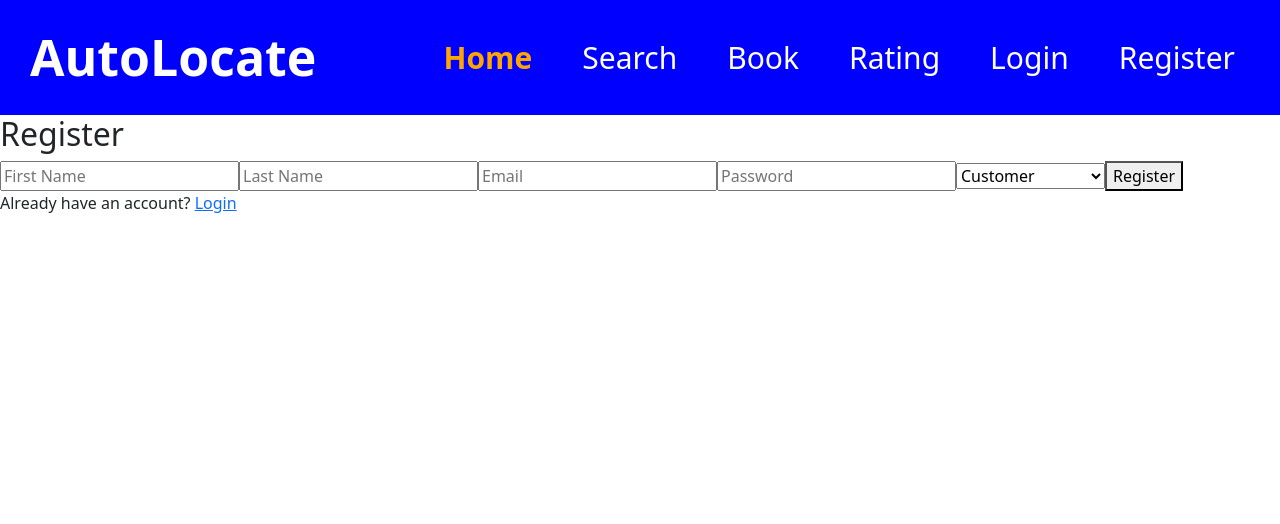
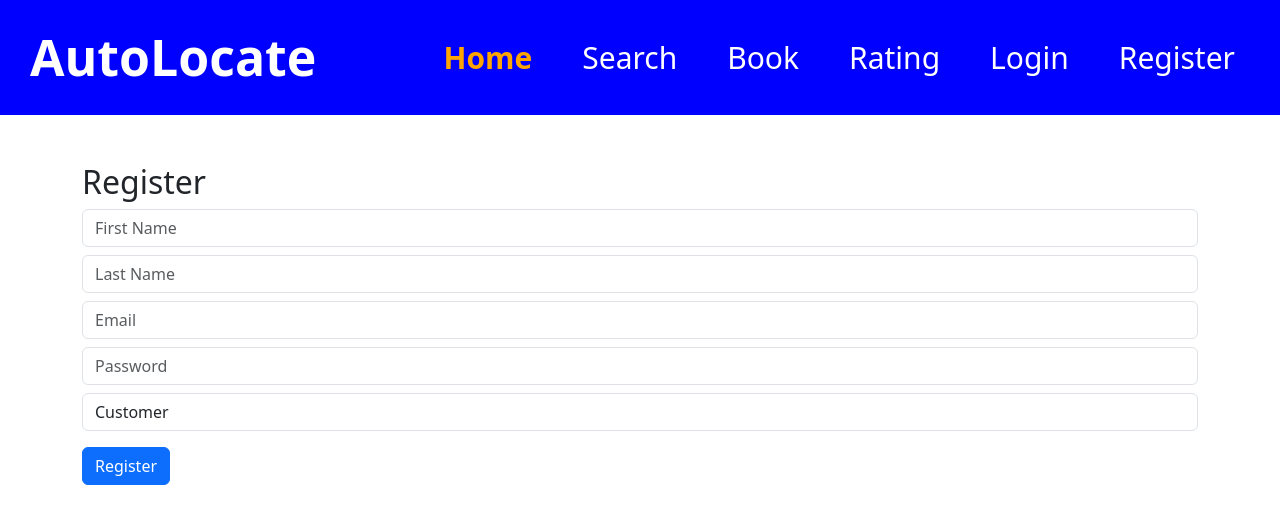
Before and after one commit to AronLimos/vehicle-booking, a React (Create React App) app in the folder frontend/: page /register in a window 1280 px wide. Shown: the top 524 px of the page. Built offline with nearby package versions, Linux system fonts and the light colour scheme.

Commit message:
Added adminkey and owner key for admin and owner registrations

```diff
--- a/frontend/src/App.js
+++ b/frontend/src/App.js
@@ -13,14 +13,14 @@ function App() {
   const [role, setRole] = useState(null);
 
   useEffect(() => {
-    const token = localStorage.getItem('token'); // ✅ Ensure authentication
+    const token = localStorage.getItem('token'); //  Ensure authentication
     const storedRole = localStorage.getItem('role');
 
     if (token && storedRole) {
-      setRole(storedRole);  // ✅ Set role only if both token & role exist
+      setRole(storedRole);  //  Set role only if both token & role exist
       console.log("🔍 Retrieved Role from LocalStorage:", storedRole);
     } else {
-      setRole(null); // ✅ Prevents Logout from appearing incorrectly
+      setRole(null); //  Prevents Logout from appearing incorrectly
       console.warn("⚠️ No valid user session found!");
     }
   }, []);
@@ -57,7 +57,7 @@ function App() {
   ) : (
     <>
       <Link to={`/dashboard/${role}`} className="nav-links">Dashboard</Link>
-      <button onClick={handleLogout}>Logout</button> {/* ✅ Show Logout Only if Logged In */}
+      <button onClick={handleLogout}>Logout</button> {/*  Show Logout Only if Logged In */}
     </>
   )}
 </div>
--- a/frontend/src/pages/Register.js
+++ b/frontend/src/pages/Register.js
@@ -1,41 +1,93 @@
 import React, { useState } from 'react';
-import { useNavigate } from 'react-router-dom';
 import axios from 'axios';
 
-const Register = () => {
-    const [formData, setFormData] = useState({ firstName: '', lastName: '', email: '', password: '', role: 'customer' });
-    const [error, setError] = useState('');
-    const navigate = useNavigate();
+function Register() {
+  const [formData, setFormData] = useState({
+    firstName: '',
+    lastName: '',
+    email: '',
+    password: '',
+    role: 'customer',      // default role
+    adminKey: '',
+    ownerKey: ''
+  });
+
+  const [message, setMessage] = useState('');
+
+  const handleChange = (e) => {
+    setFormData({ ...formData, [e.target.name]: e.target.value });
+  };
 
   const handleRegister = async (e) => {
     e.preventDefault();
+
     try {
-            await axios.post('http://localhost:5000/api/auth/register', formData);
-            navigate('/login'); // Redirect after successful registration
-        } catch (err) {
-            setError('Registration failed. Try again.');
+      const payload = {
+        firstName: formData.firstName,
+        lastName: formData.lastName,
+        email: formData.email,
+        password: formData.password,
+        role: formData.role
+      };
+
+      //  Include secret key if needed
+      if (formData.role === 'admin') {
+        payload.adminKey = formData.adminKey;
+      } else if (formData.role === 'owner') {
+        payload.ownerKey = formData.ownerKey;
+      }
+
+      const res = await axios.post('http://localhost:5000/api/auth/register', payload);
+      setMessage('✅ Registration successful!');
+    } catch (error) {
+      console.error('❌ Registration Error:', error);
+      setMessage('❌ Registration failed. Please check your input or secret key.');
     }
   };
 
   return (
-        <div>
+    <div className="container mt-5">
       <h2>Register</h2>
-            {error && <p style={{ color: 'red' }}>{error}</p>}
+      {message && <p>{message}</p>}
       <form onSubmit={handleRegister}>
-                <input type="text" placeholder="First Name" value={formData.firstName} onChange={(e) => setFormData({ ...formData, firstName: e.target.value })} required />
-                <input type="text" placeholder="Last Name" value={formData.lastName} onChange={(e) => setFormData({ ...formData, lastName: e.target.value })} required />
-                <input type="email" placeholder="Email" value={formData.email} onChange={(e) => setFormData({ ...formData, email: e.target.value })} required />
-                <input type="password" placeholder="Password" value={formData.password} onChange={(e) => setFormData({ ...formData, password: e.target.value })} required />
-                <select value={formData.role} onChange={(e) => setFormData({ ...formData, role: e.target.value })}>
+        <input type="text" name="firstName" placeholder="First Name" className="form-control mb-2" onChange={handleChange} required />
+        <input type="text" name="lastName" placeholder="Last Name" className="form-control mb-2" onChange={handleChange} required />
+        <input type="email" name="email" placeholder="Email" className="form-control mb-2" onChange={handleChange} required />
+        <input type="password" name="password" placeholder="Password" className="form-control mb-2" onChange={handleChange} required />
+
+        {/* Role Dropdown */}
+        <select name="role" className="form-control mb-3" onChange={handleChange} value={formData.role}>
           <option value="customer">Customer</option>
-                    <option value="owner">Mechanic Owner</option>
+          <option value="owner">Owner</option>
           <option value="admin">Admin</option>
         </select>
-                <button type="submit">Register</button>
+
+        {/* Conditional Admin/Owner Secret Key Input */}
+        {formData.role === 'admin' && (
+          <input
+            type="text"
+            name="adminKey"
+            placeholder="Admin Secret Key"
+            className="form-control mb-2"
+            onChange={handleChange}
+            required
+          />
+        )}
+        {formData.role === 'owner' && (
+          <input
+            type="text"
+            name="ownerKey"
+            placeholder="Owner Secret Key"
+            className="form-control mb-2"
+            onChange={handleChange}
+            required
+          />
+        )}
+
+        <button type="submit" className="btn btn-primary">Register</button>
       </form>
-            <p>Already have an account? <a href="/login">Login</a></p>
     </div>
   );
-};
+}
 
 export default Register;
```
Also changed, not shown: 2 other files (tests, documents, lock files or other folders). Lines whose indentation alone changed are shown as unchanged.
